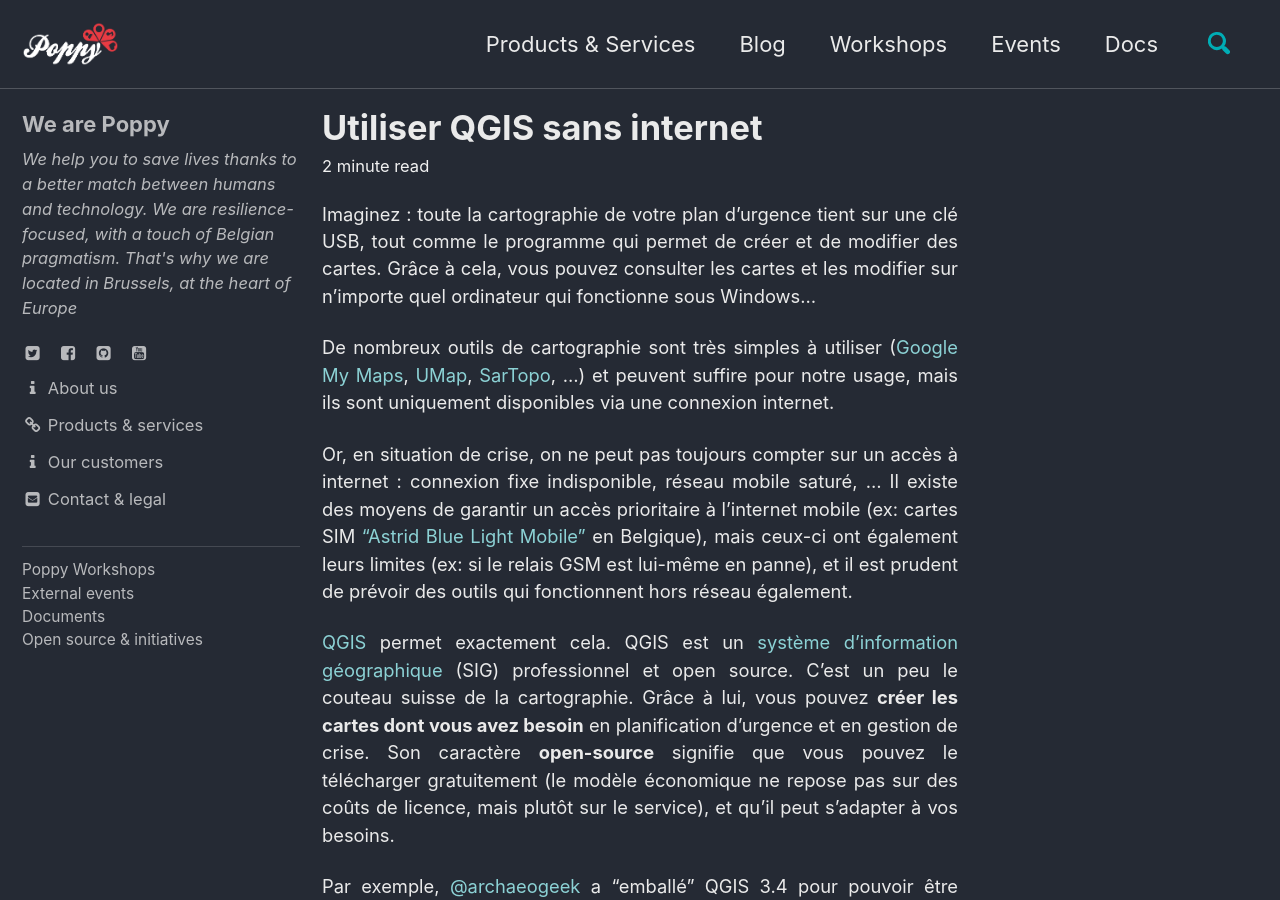
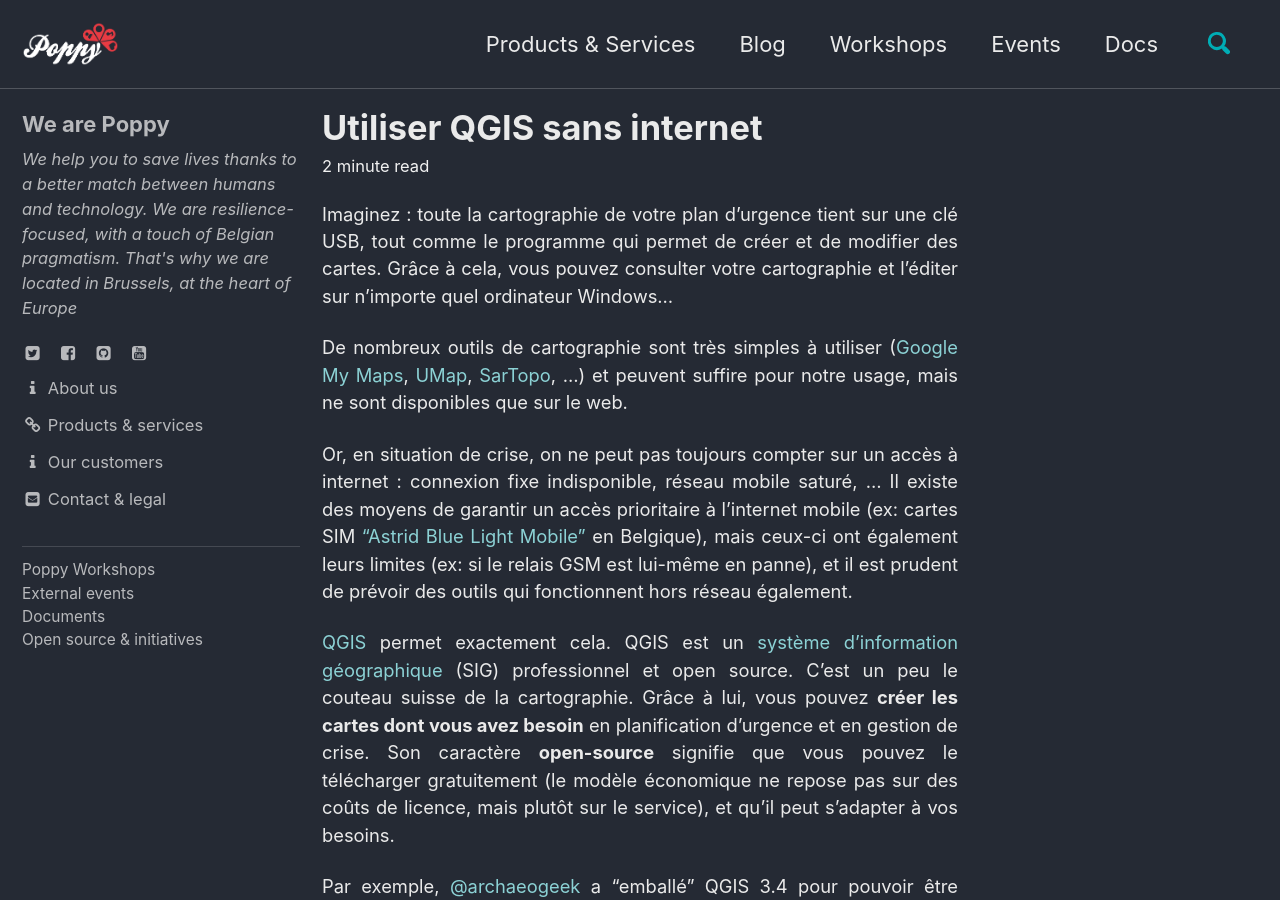
Before and after one commit to ccloquet/ccloquet.github.io, a Jekyll site: the page built from _posts/2019-11-12-QGIS-portable.md, in a window 1280 px wide and 900 px high. Built offline with Jekyll 4.4.1, drawn with Linux system fonts in a browser that asks for light colours; cached includes are drawn as plain includes.

Commit message:
Update 2019-11-12-QGIS-portable.md

```diff
--- a/_posts/2019-11-12-QGIS-portable.md
+++ b/_posts/2019-11-12-QGIS-portable.md
@@ -4,9 +4,9 @@ permalink: portablegis
 published: true
 ---
 
-Imaginez : toute la cartographie de votre plan d'urgence tient sur une clé USB, tout comme le programme qui permet de créer et de modifier des cartes. Grâce à cela, vous pouvez consulter les cartes et les modifier sur n'importe quel ordinateur qui fonctionne sous Windows...
+Imaginez : toute la cartographie de votre plan d'urgence tient sur une clé USB, tout comme le programme qui permet de créer et de modifier des cartes. Grâce à cela, vous pouvez consulter votre cartographie et l'éditer sur n'importe quel ordinateur Windows...
 
-De nombreux outils de cartographie sont très simples à utiliser ([Google My Maps](https://www.google.com/maps/d/), [UMap](https://umap.openstreetmap.fr/nl/), [SarTopo](https://sartopo.com/map.html), ...) et peuvent suffire pour notre usage, mais ils sont uniquement disponibles via une connexion internet.
+De nombreux outils de cartographie sont très simples à utiliser ([Google My Maps](https://www.google.com/maps/d/), [UMap](https://umap.openstreetmap.fr/nl/), [SarTopo](https://sartopo.com/map.html), ...) et peuvent suffire pour notre usage, mais ne sont disponibles que sur le web.
 
 Or, en situation de crise, on ne peut pas toujours compter sur un accès à internet : connexion fixe indisponible, réseau mobile saturé, ... Il existe des moyens de garantir un accès prioritaire à l'internet mobile (ex: cartes SIM ["Astrid Blue Light Mobile"](https://www.astrid.be/fr/services/blue-light-mobile) en Belgique), mais ceux-ci ont également leurs limites (ex: si le relais GSM est lui-même en panne), et il est prudent de prévoir des outils qui fonctionnent hors réseau également.
 
```
